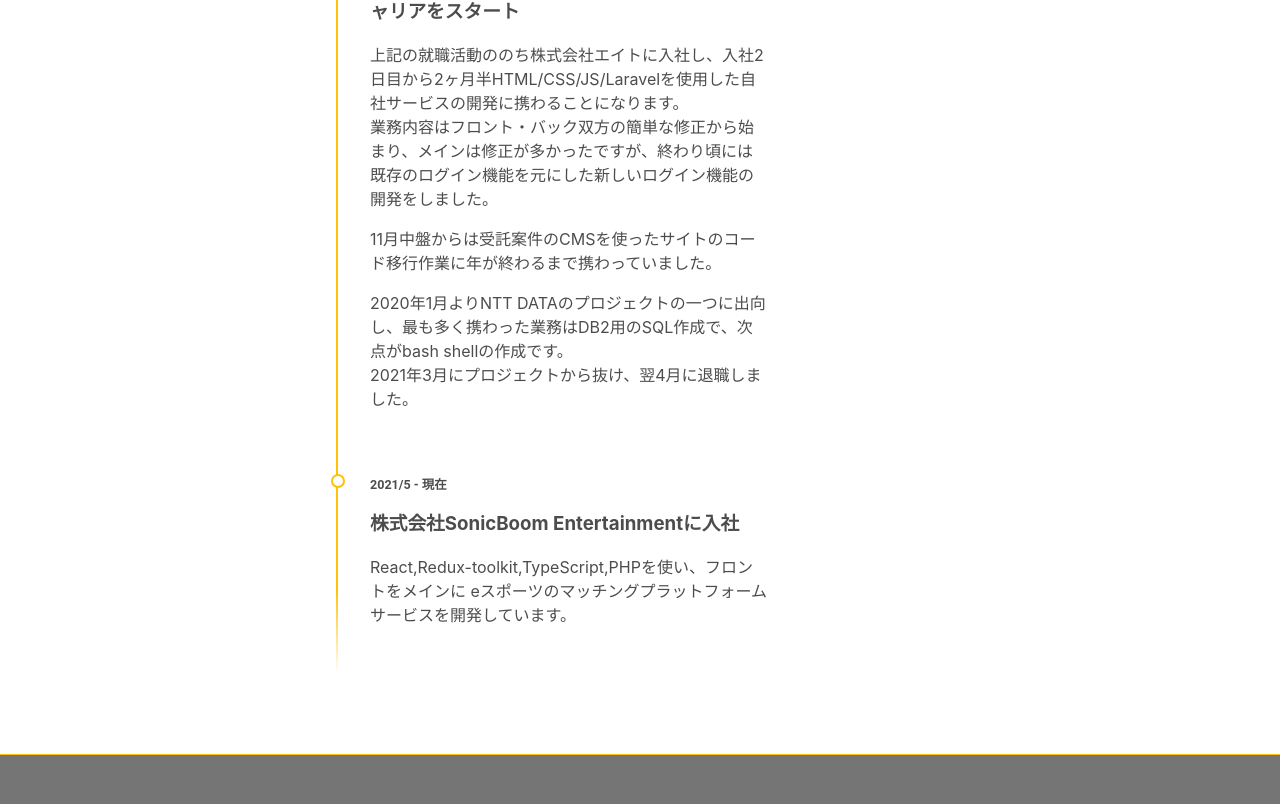
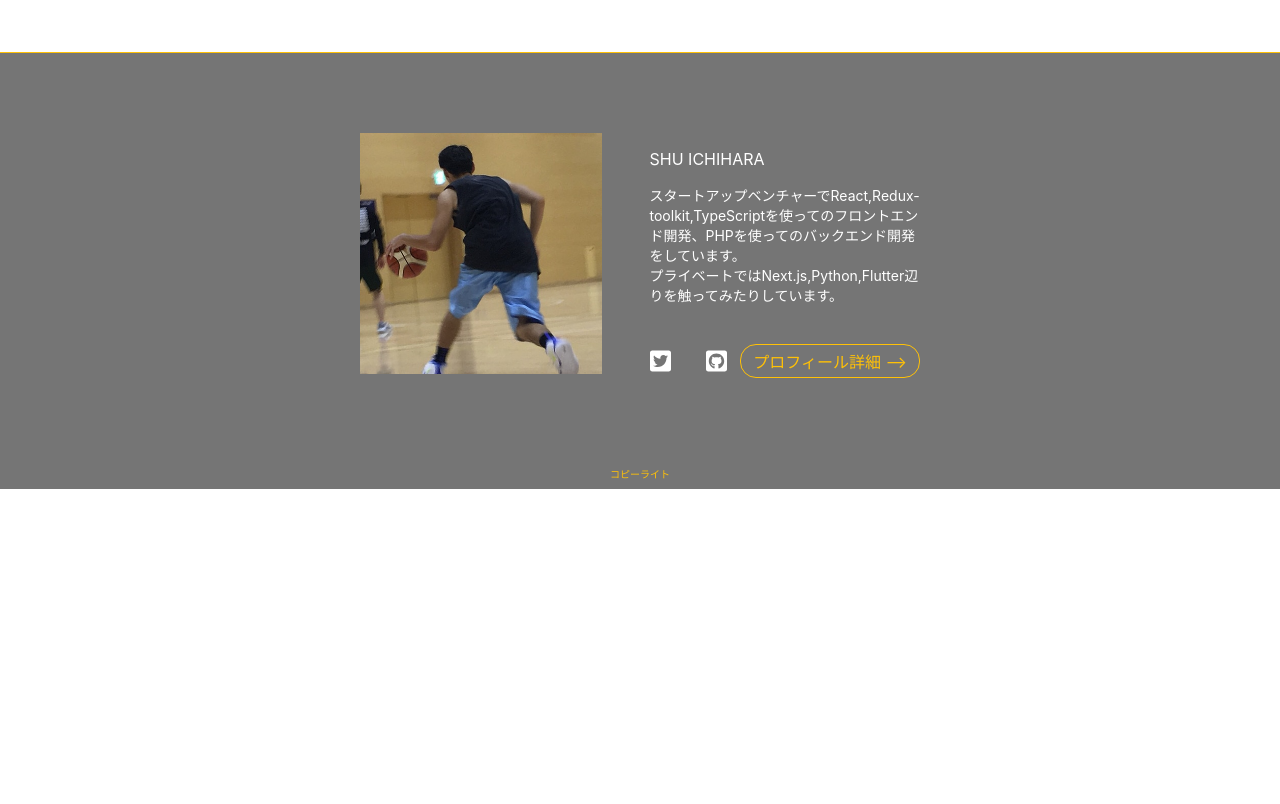
Before and after one commit to ichi13119/mysite, a Next.js app: page /about in a window 1280 px wide. Shown: the part 2196-3000 px from the top of the page. After the commit the page ends 2685 px from the top, so only its background shows below. Built offline with nearby package versions, Linux system fonts and the light colour scheme.

Commit message:
Fixed feedback from Daria.

```diff
--- a/src/components/footer.tsx
+++ b/src/components/footer.tsx
@@ -17,13 +17,15 @@
           <Image src={"/images/my_image.jpg"} width={250} height={250} />
         </div>
         <div className={styles["c-footer__about-detail"]}>
+          <div className={styles["c-footer__about-detail-text"]}>
             <p>SHU ICHIHARA</p>
             <p>
               スタートアップベンチャーでReact,Redux-toolkit,TypeScriptを使ってのフロントエンド開発、PHPを使ってのバックエンド開発をしています。
               <br />
               プライベートではNext.js,Python,Flutter辺りを触ってみたりしています。
             </p>
-          <div className={styles["c-footer__links"]}>
+          </div>
+          <div className={styles["c-footer__about-links"]}>
             <ul>
               <li>
                 <FontAwesomeIcon icon={faTwitterSquare} />
@@ -34,7 +36,7 @@
             </ul>
             <Link href="/about">
               <a>
-                <span>More &#x27F6;</span>
+                <span>プロフィール詳細 &#x27F6;</span>
               </a>
             </Link>
           </div>
--- a/src/styles/components/footer.module.scss
+++ b/src/styles/components/footer.module.scss
@@ -10,12 +10,12 @@
 
     @media only screen and (max-width: 1024px) {
       padding: 3rem 7.5rem;
-      font-size: .7rem;
+      font-size: 0.7rem;
     }
 
     @media only screen and (max-width: 599px) {
       padding: 1.5rem 2rem;
-      font-size: .7rem;
+      font-size: 0.7rem;
       flex-direction: column;
     }
 
@@ -45,17 +45,20 @@
         margin: 0;
       }
 
-      p {
+      &-text {
         margin: 0;
 
+        p:nth-child(2) {
+          font-size: 14px;
+        }
+
         @media only screen and (max-width: 599px) {
-          margin-bottom: .5rem;
-        }
+          margin-bottom: 0.5rem;
         }
       }
     }
 
-  &__links {
+    &-links {
       display: flex;
       justify-content: space-between;
       align-items: center;
@@ -80,6 +83,7 @@
           }
         }
       }
+    }
 
     a {
       color: #ffc107;
@@ -91,7 +95,7 @@
 
   &__copy {
     color: #ffc107;
-    font-size: 1rem;
+    font-size: 10px;
     padding: 0.5rem 0;
     text-align: center;
   }
--- a/src/styles/globals.scss
+++ b/src/styles/globals.scss
@@ -7,14 +7,15 @@
 }
 
 main {
-  padding: 3rem 20rem 5rem;
+  margin: 3rem auto 5rem;
+  max-width: 1024px;
 
   @media only screen and (max-width: 1024px) {
-    padding: 1.25rem 7rem 0;
+    margin: 1.25rem auto 0;
   }
 
   @media only screen and (max-width: 599px) {
-    padding: 1rem 2rem 0;
+    margin: 1rem auto 0;
   }
 }
 
```
Also changed, not shown: src/components/postCard.tsx (+8 -3 lines), src/styles/components/postCard.module.scss (+42 -12 lines). Lines whose indentation alone changed are shown as unchanged.
